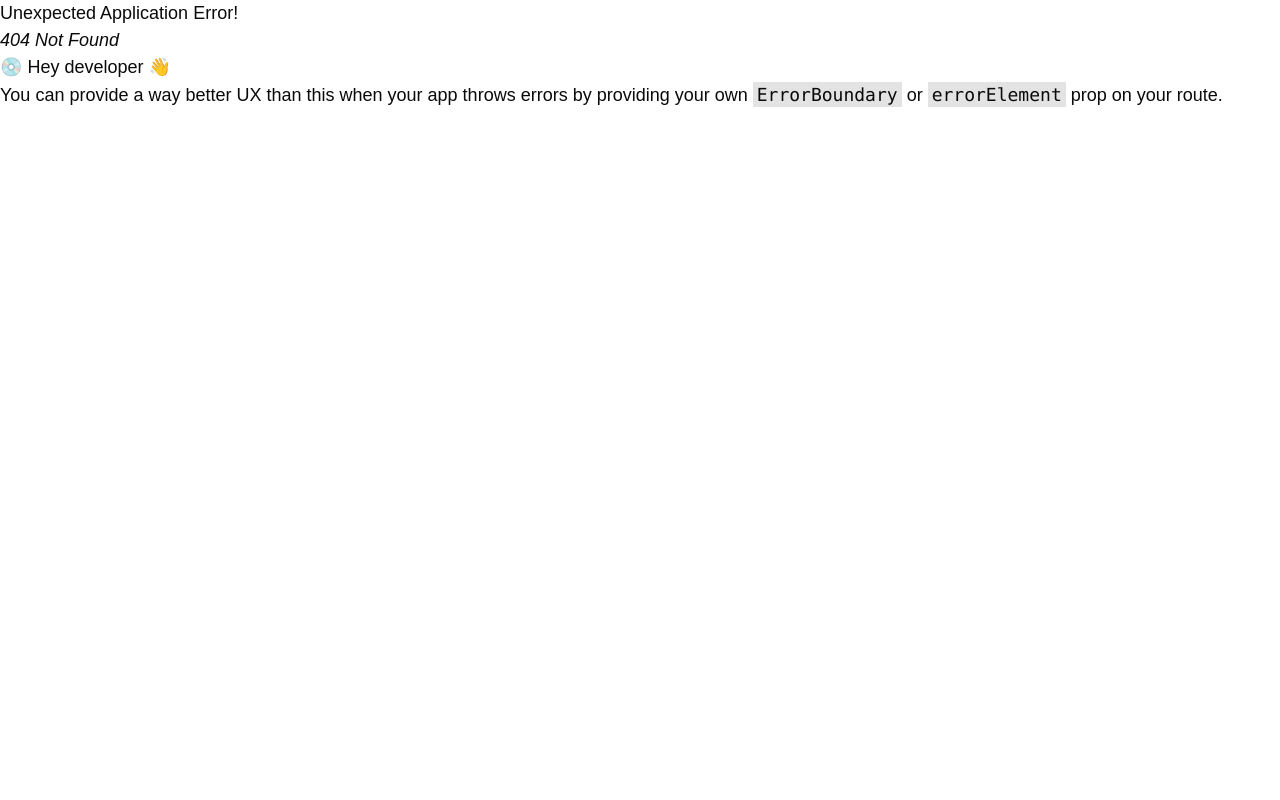
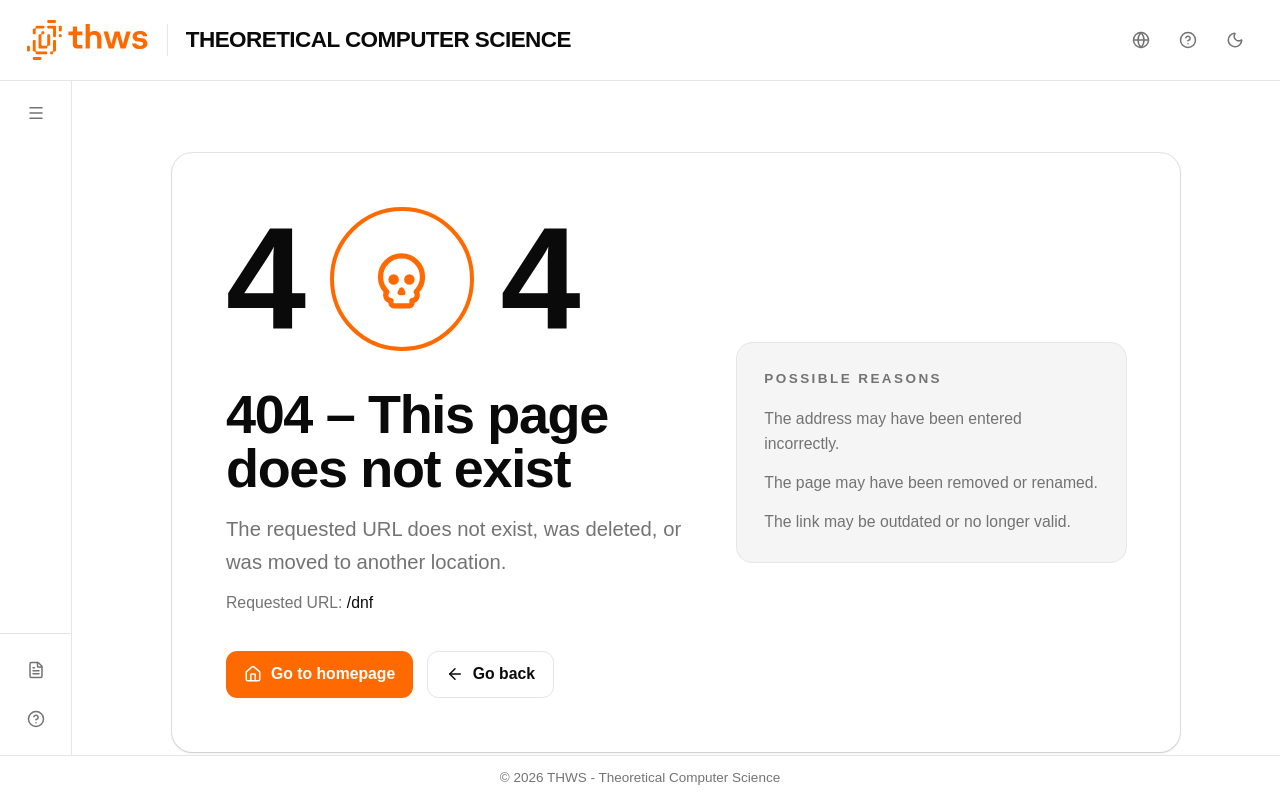
Before and after one commit to Markussus/ProjektArbeit_GI_Plattform, a React (Vite) app in the folder app/: page /dnf in a window 1280 px wide. Before the commit this address had no page. Built offline with nearby package versions, Linux system fonts and the light colour scheme.

Commit message:
feat: added url not found page

```diff
--- a/app/src/components/shared/Sidebar/Sidebar.tsx
+++ b/app/src/components/shared/Sidebar/Sidebar.tsx
@@ -22,14 +22,20 @@ function getAccentClasses(accent: TopicAccent) {
 export function Sidebar({ collapsed, onToggle }: SidebarProps) {
   const { t } = useTranslation()
   const location = useLocation()
-
   const tk = (key: string) => t(key as never)
 
   const isHome = location.pathname === '/'
-  const fundamentalsModule = learningModules.find((module) => module.id === 'fundamentals-cs')
 
-  const isFundamentalsRoute = location.pathname.startsWith('/fundamentals-cs')
-  const isFundamentalsOverview = location.pathname === '/fundamentals-cs'
+  const activeModule = learningModules.find(
+      (module) =>
+          location.pathname === module.path ||
+          module.topics.some((topic) => location.pathname === topic.path)
+  )
+
+  const hasModuleNavigation = Boolean(activeModule)
+  const isModuleOverview = activeModule
+      ? location.pathname === activeModule.path
+      : false
 
   return (
       <aside
@@ -49,23 +55,23 @@ export function Sidebar({ collapsed, onToggle }: SidebarProps) {
           </button>
         </div>
 
-        {!collapsed && !isHome && isFundamentalsRoute && fundamentalsModule && (
+        {!collapsed && !isHome && hasModuleNavigation && activeModule && (
             <div className="px-4 pb-3">
               <NavLink
-                  to={fundamentalsModule.path}
+                  to={activeModule.path}
                   className={cn(
                       'text-sm font-semibold tracking-wider uppercase',
-                      isFundamentalsOverview ? 'text-brand' : 'text-foreground'
+                      isModuleOverview ? 'text-brand' : 'text-foreground'
                   )}
               >
-                {tk(fundamentalsModule.titleKey)}
+                {tk(activeModule.titleKey)}
               </NavLink>
             </div>
         )}
 
-        {!isHome && isFundamentalsRoute && fundamentalsModule ? (
+        {!isHome && hasModuleNavigation && activeModule ? (
             <nav className="flex-1 space-y-1 px-2 py-2">
-              {fundamentalsModule.topics.map((topic) => {
+              {activeModule.topics.map((topic) => {
                 const Icon = topic.icon
 
                 return (
--- a/app/src/i18n/locales/de/translation.json
+++ b/app/src/i18n/locales/de/translation.json
@@ -162,5 +162,16 @@
     },
     "moreComingSoon": "Mehr Module folgen bald",
     "moreComingSoonDescription": "Weitere Lernmodule werden in zukünftigen Versionen ergänzt."
+  },
+  "notFound": {
+    "title": "404 – Diese Seite gibt es nicht",
+    "description": "Die angeforderte URL existiert nicht, wurde gelöscht oder an eine andere Stelle verschoben.",
+    "requestedUrl": "Angeforderte URL",
+    "goHome": "Zur Startseite",
+    "goBack": "Zurück",
+    "hintLabel": "Mögliche Ursachen",
+    "reason1": "Die Adresse wurde falsch eingegeben.",
+    "reason2": "Die Seite wurde entfernt oder umbenannt.",
+    "reason3": "Der Link ist veraltet oder nicht mehr gültig."
   }
 }
--- a/app/src/i18n/locales/en/translation.json
+++ b/app/src/i18n/locales/en/translation.json
@@ -162,5 +162,16 @@
     },
     "moreComingSoon": "More coming soon",
     "moreComingSoonDescription": "Additional learning modules will be added in future versions."
+  },
+  "notFound": {
+    "title": "404 – This page does not exist",
+    "description": "The requested URL does not exist, was deleted, or was moved to another location.",
+    "requestedUrl": "Requested URL",
+    "goHome": "Go to homepage",
+    "goBack": "Go back",
+    "hintLabel": "Possible reasons",
+    "reason1": "The address may have been entered incorrectly.",
+    "reason2": "The page may have been removed or renamed.",
+    "reason3": "The link may be outdated or no longer valid."
   }
 }
--- a/app/src/layouts/MainLayout/MainLayout.tsx
+++ b/app/src/layouts/MainLayout/MainLayout.tsx
@@ -1,17 +1,26 @@
-import { useEffect, useState } from 'react'
+import { useState } from 'react'
 import { Outlet, useLocation } from 'react-router-dom'
 import { Header } from '@/components/shared/Header/Header'
 import { Sidebar } from '@/components/shared/Sidebar/Sidebar'
 import { Footer } from '@/components/shared/Footer/Footer'
+import { learningModules } from '@/data/modules'
+
+function isKnownModuleRoute(pathname: string) {
+    return learningModules.some(
+        (module) =>
+            pathname === module.path ||
+            module.topics.some((topic) => pathname === topic.path)
+    )
+}
 
 export function MainLayout() {
     const location = useLocation()
-    const isHome = location.pathname === '/'
-    const [sidebarCollapsed, setSidebarCollapsed] = useState(isHome)
 
-    useEffect(() => {
-        setSidebarCollapsed(isHome)
-    }, [isHome])
+    const hasModuleNavigation = isKnownModuleRoute(location.pathname)
+
+    const [moduleSidebarCollapsed, setModuleSidebarCollapsed] = useState(false)
+
+    const sidebarCollapsed = hasModuleNavigation ? moduleSidebarCollapsed : true
 
     return (
         <div className="flex h-screen flex-col overflow-hidden bg-background text-foreground">
@@ -20,7 +29,10 @@ export function MainLayout() {
             <div className="flex flex-1 overflow-hidden">
                 <Sidebar
                     collapsed={sidebarCollapsed}
-                    onToggle={() => setSidebarCollapsed((prev) => !prev)}
+                    onToggle={() => {
+                        if (!hasModuleNavigation) return
+                        setModuleSidebarCollapsed((prev) => !prev)
+                    }}
                 />
 
                 <main className="flex-1 overflow-y-auto bg-background">
--- /dev/null
+++ b/app/src/pages/NotFound/NotFoundPage.tsx
@@ -0,0 +1,77 @@
+import { Skull, ArrowLeft, Home } from 'lucide-react'
+import { Link, useLocation } from 'react-router-dom'
+import { useTranslation } from 'react-i18next'
+
+export function NotFoundPage() {
+    const { t } = useTranslation()
+    const location = useLocation()
+
+    return (
+        <div className="flex min-h-full items-center justify-center px-6 py-16">
+            <div className="w-full max-w-4xl">
+                <div className="rounded-2xl bg-card p-8 shadow-sm ring-1 ring-foreground/10 md:p-12">
+                    <div className="grid items-center gap-10 md:grid-cols-[1.2fr_1fr]">
+                        <div>
+                            <div className="flex items-center gap-4 md:gap-6">
+                <span className="text-7xl font-black tracking-tight text-foreground md:text-9xl">
+                  4
+                </span>
+
+                                <div className="relative flex size-24 items-center justify-center rounded-full border-4 border-brand md:size-32">
+                                    <Skull className="size-10 text-brand md:size-14" />
+                                </div>
+
+                                <span className="text-7xl font-black tracking-tight text-foreground md:text-9xl">
+                  4
+                </span>
+                            </div>
+
+                            <h1 className="mt-8 text-3xl font-bold tracking-tight text-foreground md:text-5xl">
+                                {t('notFound.title')}
+                            </h1>
+
+                            <p className="mt-4 max-w-2xl text-base leading-relaxed text-muted-foreground md:text-lg">
+                                {t('notFound.description')}
+                            </p>
+
+                            <p className="mt-3 text-sm text-muted-foreground">
+                                {t('notFound.requestedUrl')}: <span className="font-medium text-foreground">{location.pathname}</span>
+                            </p>
+
+                            <div className="mt-8 flex flex-wrap gap-3">
+                                <Link
+                                    to="/"
+                                    className="inline-flex items-center gap-2 rounded-lg bg-brand px-4 py-2.5 text-sm font-semibold text-brand-foreground hover:opacity-90"
+                                >
+                                    <Home className="size-4" />
+                                    {t('notFound.goHome')}
+                                </Link>
+
+                                <button
+                                    type="button"
+                                    onClick={() => window.history.back()}
+                                    className="inline-flex items-center gap-2 rounded-lg border border-border px-4 py-2.5 text-sm font-semibold text-foreground hover:bg-muted"
+                                >
+                                    <ArrowLeft className="size-4" />
+                                    {t('notFound.goBack')}
+                                </button>
+                            </div>
+                        </div>
+
+                        <div className="rounded-xl bg-muted p-6 ring-1 ring-foreground/10">
+                            <p className="text-xs font-bold tracking-[0.18em] text-muted-foreground uppercase">
+                                {t('notFound.hintLabel')}
+                            </p>
+
+                            <ul className="mt-4 space-y-3 text-sm leading-relaxed text-muted-foreground">
+                                <li>{t('notFound.reason1')}</li>
+                                <li>{t('notFound.reason2')}</li>
+                                <li>{t('notFound.reason3')}</li>
+                            </ul>
+                        </div>
+                    </div>
+                </div>
+            </div>
+        </div>
+    )
+}
--- a/app/src/router/index.tsx
+++ b/app/src/router/index.tsx
@@ -7,6 +7,7 @@ import { FiniteAutomataPage } from '@/pages/FundamentalsCS/FiniteAutomata/Finite
 import { NumberSystemsPage } from '@/pages/FundamentalsCS/NumberSystems/NumberSystemsPage'
 import { MooreMealyPage } from '@/pages/FundamentalsCS/MooreMealy/MooreMealyPage'
 import { DnfPage } from '@/pages/FundamentalsCS/Dnf/DnfPage'
+import { NotFoundPage } from '@/pages/NotFound/NotFoundPage'
 
 export const router = createBrowserRouter([
   {
@@ -20,6 +21,8 @@ export const router = createBrowserRouter([
       { path: '/fundamentals-cs/number-systems', element: <NumberSystemsPage /> },
       { path: '/fundamentals-cs/moore-mealy', element: <MooreMealyPage /> },
       { path: '/fundamentals-cs/dnf', element: <DnfPage /> },
+
+      { path: '*', element: <NotFoundPage /> },
     ],
   },
 ])
```
